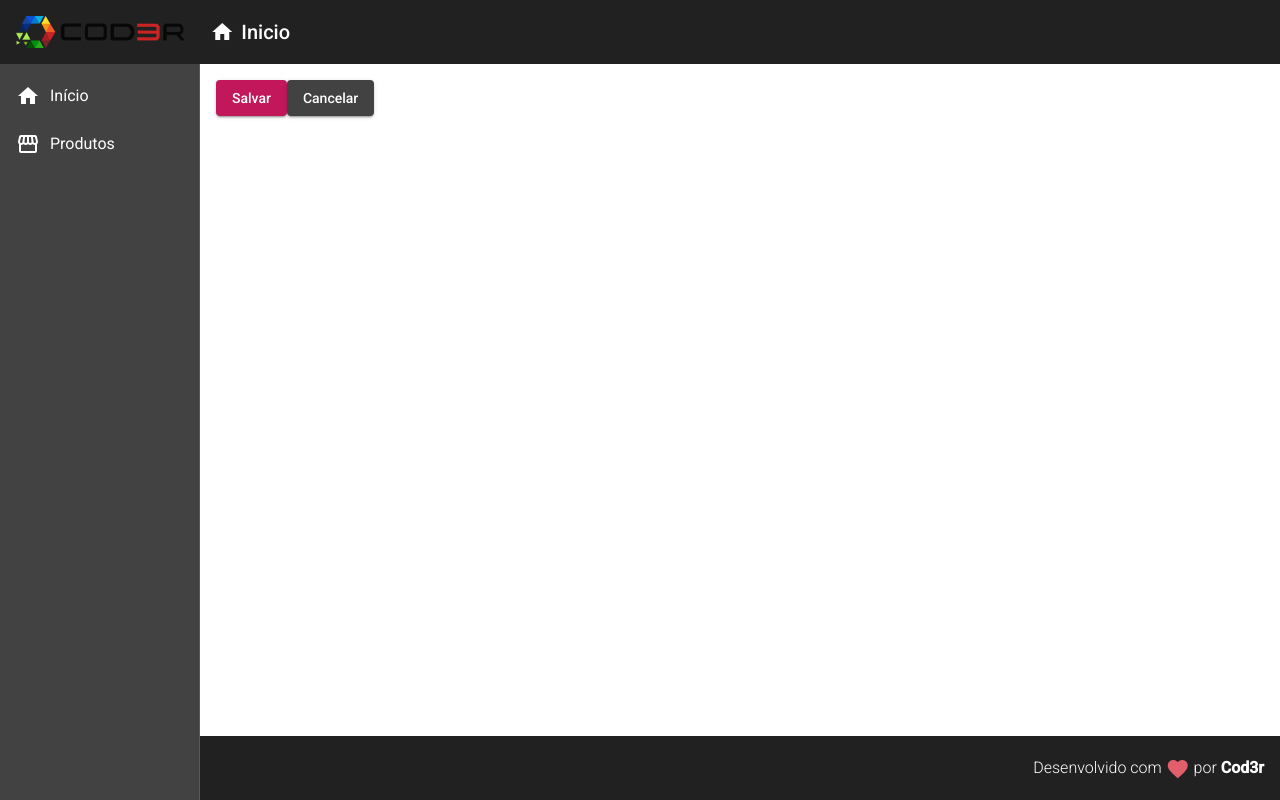
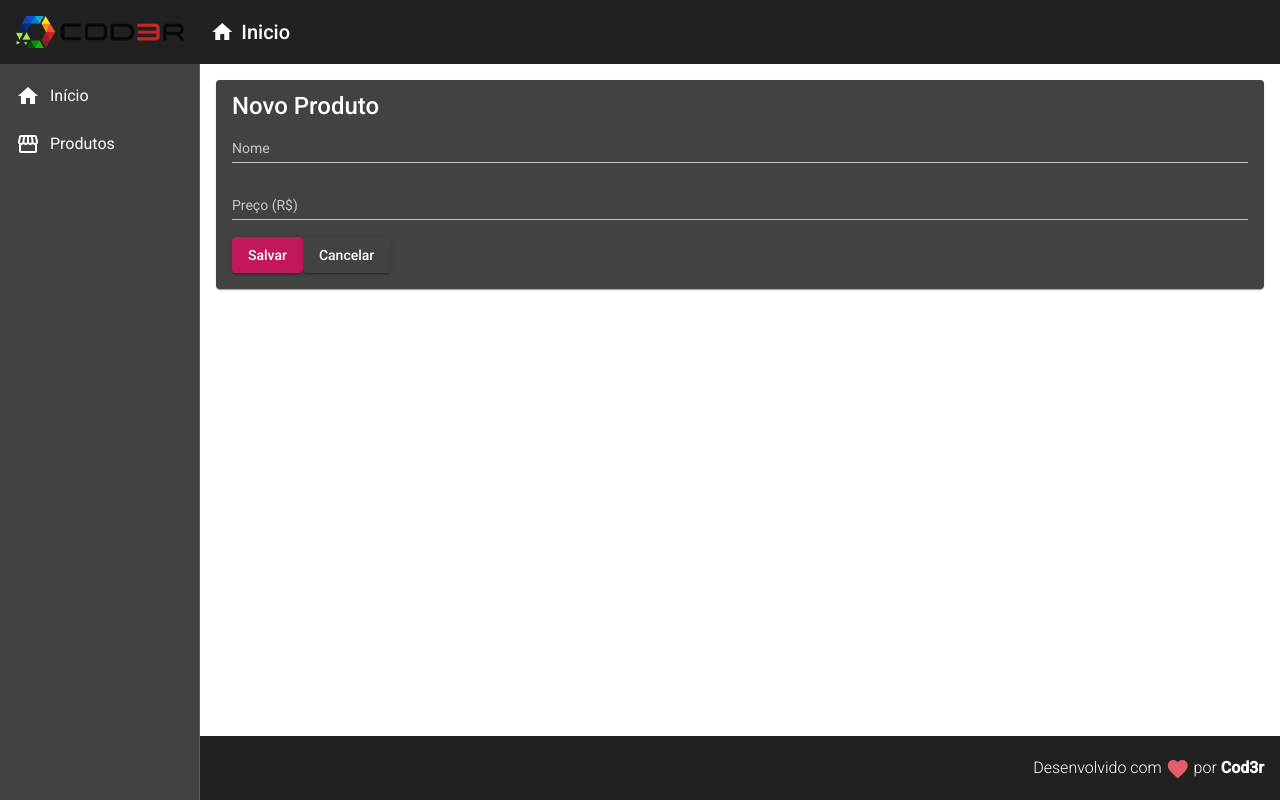
Before and after one commit to GustavoRSL/Angular_Cod3r, an Angular app in the folder Crud/frontend/: page /products/create in a window 1280 px wide. Built offline with nearby package versions, Linux system fonts and the light colour scheme.

Commit message:
Método criar produto.

```diff
--- a/Crud/frontend/src/app/components/product/product-create/product-create.component.css
+++ b/Crud/frontend/src/app/components/product/product-create/product-create.component.css
@@ -0,0 +1,4 @@
+form {
+  display: flex;
+  flex-direction: column;
+}
--- a/Crud/frontend/src/app/components/product/product-create/product-create.component.html
+++ b/Crud/frontend/src/app/components/product/product-create/product-create.component.html
@@ -1,6 +1,19 @@
+<mat-card>
+  <mat-card-title> Novo Produto </mat-card-title>
+  <form>
+    <mat-form-field>
+      <input matInput placeholder="Nome"
+        [(ngModel)]="product.name" name="name">
+    </mat-form-field>
+    <mat-form-field>
+      <input matInput placeholder="Preço (R$)"
+      [(ngModel)]="product.price" name="price">
+    </mat-form-field>
+  </form>
   <button mat-raised-button (click)="createProduct()" color="primary">
     Salvar
   </button>
   <button mat-raised-button (click)="cancel()">
     Cancelar
   </button>
+</mat-card>
--- a/Crud/frontend/src/app/components/product/product-create/product-create.component.ts
+++ b/Crud/frontend/src/app/components/product/product-create/product-create.component.ts
@@ -1,6 +1,7 @@
 import { ProductService } from './../product.service';
 import { Component, OnInit } from '@angular/core';
 import { Router } from '@angular/router';
+import { Product } from '../product.model';
 
 @Component({
   selector: 'app-product-create',
@@ -9,6 +10,11 @@ import { Router } from '@angular/router';
 })
 export class ProductCreateComponent implements OnInit {
 
+  product: Product = {
+    name: "",
+    price: null
+  }
+
   constructor(private ProductService: ProductService, private router: Router) { }
 
   ngOnInit(): void {
@@ -16,7 +22,10 @@ export class ProductCreateComponent implements OnInit {
   }
 
   createProduct(): void {
-    this.ProductService.showMessage('Operação executada com sucesso!')
+    this.ProductService.create(this.product).subscribe(() => {
+      this.ProductService.showMessage('Operação executada com sucesso!')
+      this.router.navigate(['/products'])
+    })
   }
 
   cancel(): void {
--- a/Crud/frontend/src/app/components/product/product.service.ts
+++ b/Crud/frontend/src/app/components/product/product.service.ts
@@ -1,13 +1,19 @@
+import { HttpClient } from '@angular/common/http';
 import { Injectable, enableProdMode } from '@angular/core';
 import { MatSnackBar } from '@angular/material/snack-bar';
+import { Observable } from 'rxjs';
+import { Product } from './product.model';
 
+//Singleton
 @Injectable({
   providedIn: 'root'
 })
 
 export class ProductService {
 
-  constructor(private snackBar: MatSnackBar) { }
+  baseUrl = "http://localhost:3001/products"
+
+  constructor(private snackBar: MatSnackBar, private http: HttpClient) { }
 
   showMessage(msg: string): void {
     this.snackBar.open(msg, 'X', {
@@ -17,4 +23,8 @@ export class ProductService {
     })
   }
 
+  create(product: Product): Observable<Product> {
+    return this.http.post<Product>(this.baseUrl, product)
+  }
+
 }
```
Also changed, not shown: Crud/frontend/src/app/app.module.ts (+9 -1 lines). Lines whose indentation alone changed are shown as unchanged.
